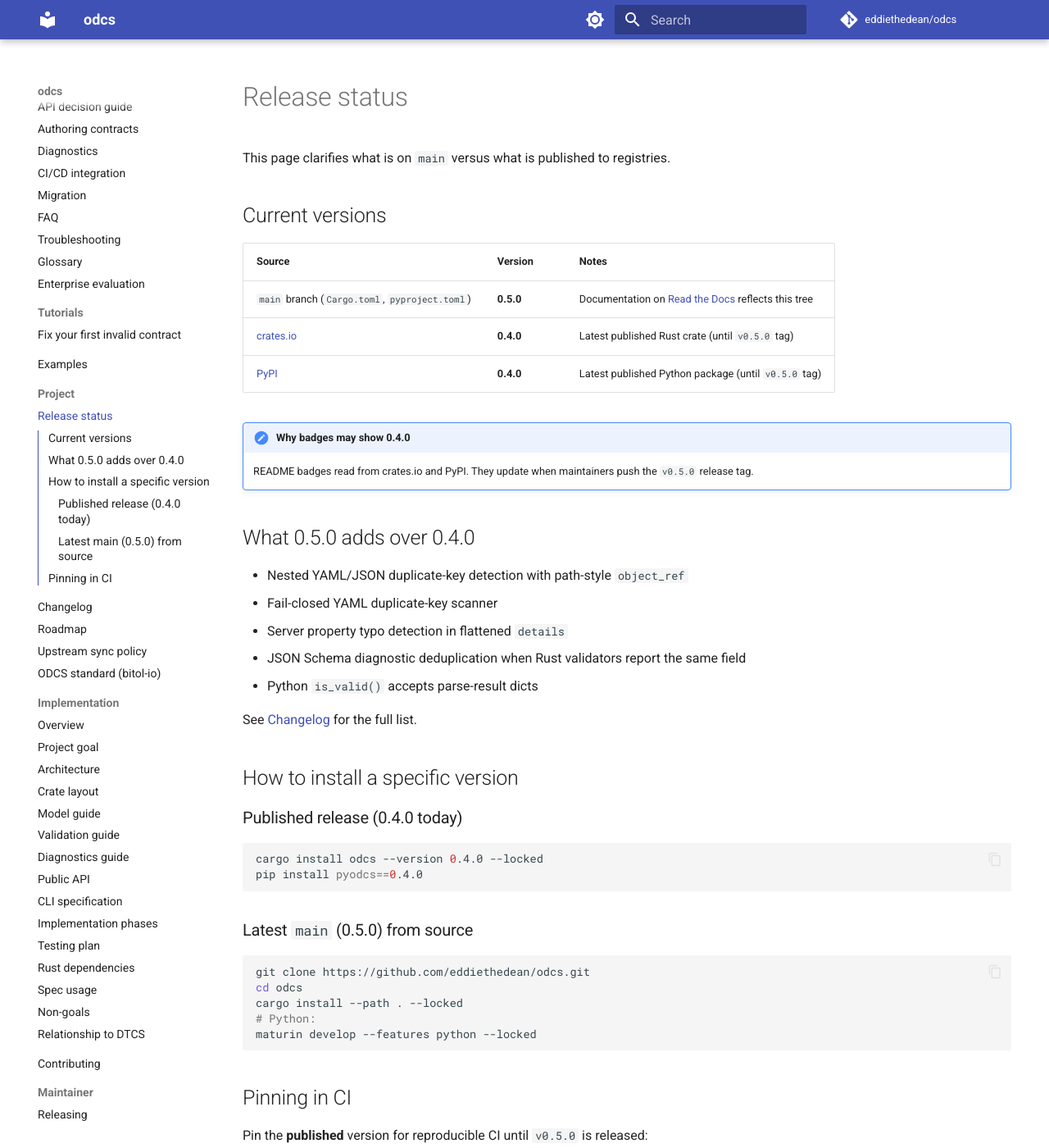
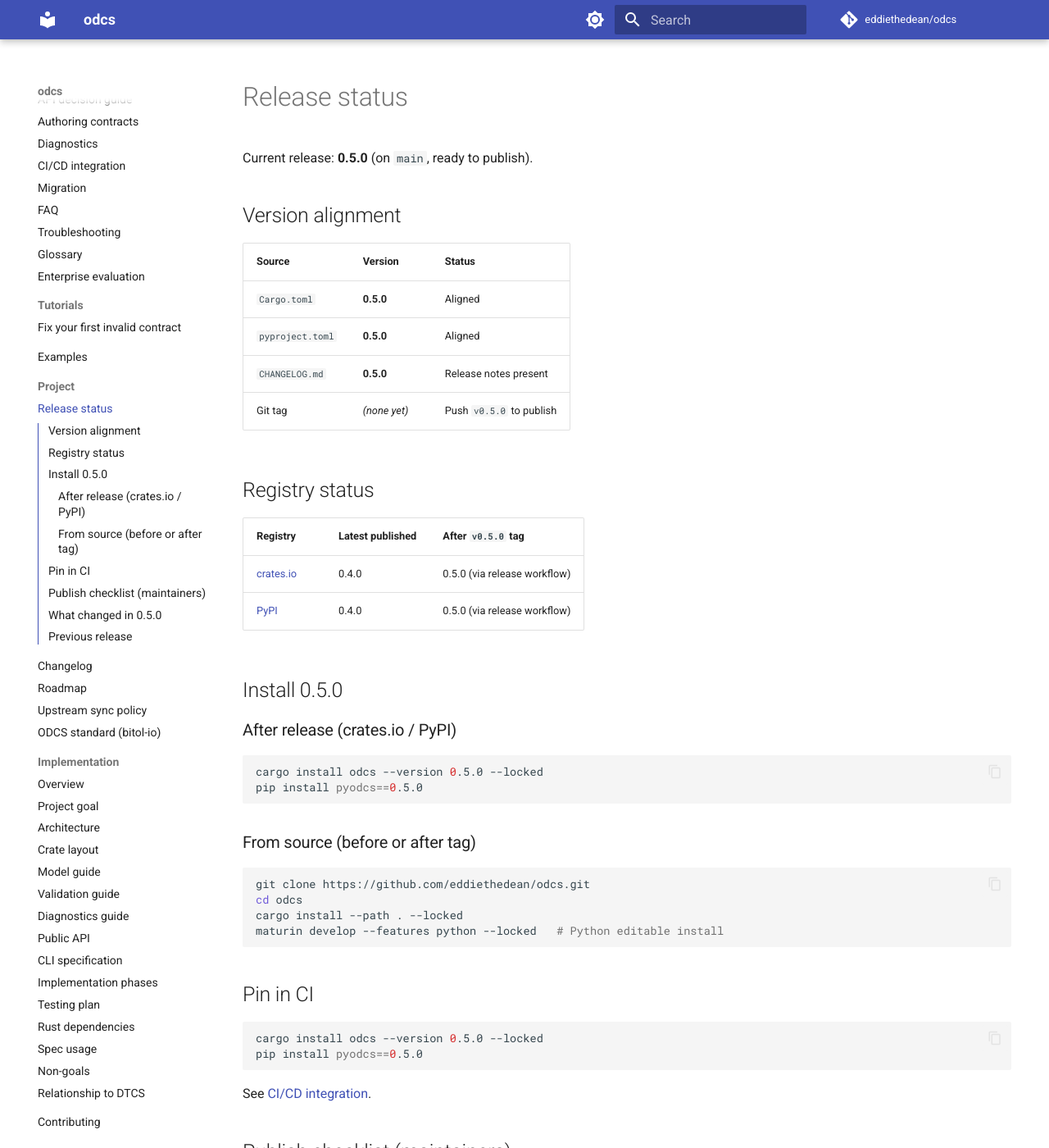
Before and after one commit to eddiethedean/odcs, an MkDocs documentation site: the page built from docs/project/release-status.md, in a window 1280 px wide and 1400 px high. Shown: the whole window at 82% size. Built offline with MkDocs 1.6.1 and Material for MkDocs 9.7.7, drawn with Linux system fonts in a browser that asks for light colours; comment, search, counter and statistics services are not loaded; some of the changed text lies outside the part shown.

Commit message:
Prepare 0.5.0 release documentation and CI pin alignment.
Update CHANGELOG, release status checklist, and user docs for v0.5.0 publish readiness.

````diff
--- a/docs/project/release-status.md
+++ b/docs/project/release-status.md
@@ -1,56 +1,79 @@
 # Release status
 
-This page clarifies what is on `main` versus what is published to registries.
+Current release: **0.5.0** (on `main`, ready to publish).
 
-## Current versions
+## Version alignment
 
-| Source | Version | Notes |
-|--------|---------|-------|
-| `main` branch (`Cargo.toml`, `pyproject.toml`) | **0.5.0** | Documentation on [Read the Docs](https://odcs.readthedocs.io/) reflects this tree |
-| [crates.io](https://crates.io/crates/odcs) | **0.4.0** | Latest published Rust crate (until `v0.5.0` tag) |
-| [PyPI](https://pypi.org/project/pyodcs/) | **0.4.0** | Latest published Python package (until `v0.5.0` tag) |
+| Source | Version | Status |
+|--------|---------|--------|
+| `Cargo.toml` | **0.5.0** | Aligned |
+| `pyproject.toml` | **0.5.0** | Aligned |
+| `CHANGELOG.md` | **0.5.0** | Release notes present |
+| Git tag | *(none yet)* | Push `v0.5.0` to publish |
 
-!!! note "Why badges may show 0.4.0"
-    README badges read from crates.io and PyPI. They update when maintainers push the `v0.5.0` release tag.
+## Registry status
 
-## What 0.5.0 adds over 0.4.0
+| Registry | Latest published | After `v0.5.0` tag |
+|----------|------------------|---------------------|
+| [crates.io](https://crates.io/crates/odcs) | 0.4.0 | 0.5.0 (via release workflow) |
+| [PyPI](https://pypi.org/project/pyodcs/) | 0.4.0 | 0.5.0 (via release workflow) |
 
-- Nested YAML/JSON duplicate-key detection with path-style `object_ref`
-- Fail-closed YAML duplicate-key scanner
-- Server property typo detection in flattened `details`
-- JSON Schema diagnostic deduplication when Rust validators report the same field
-- Python `is_valid()` accepts parse-result dicts
+## Install 0.5.0
 
-See [Changelog](../changelog.md) for the full list.
-
-## How to install a specific version
-
-### Published release (0.4.0 today)
+### After release (crates.io / PyPI)
 
 ```bash
-cargo install odcs --version 0.4.0 --locked
-pip install pyodcs==0.4.0
+cargo install odcs --version 0.5.0 --locked
+pip install pyodcs==0.5.0
 ```
 
-### Latest `main` (0.5.0) from source
+### From source (before or after tag)
 
 ```bash
 git clone https://github.com/eddiethedean/odcs.git
 cd odcs
 cargo install --path . --locked
-# Python:
-maturin develop --features python --locked
+maturin develop --features python --locked   # Python editable install
 ```
 
-## Pinning in CI
-
-Pin the **published** version for reproducible CI until `v0.5.0` is released:
+## Pin in CI
 
 ```bash
-cargo install odcs --version 0.4.0 --locked
-pip install pyodcs==0.4.0
+cargo install odcs --version 0.5.0 --locked
+pip install pyodcs==0.5.0
 ```
 
-After `v0.5.0` ships, update pins to `0.5.0`. See [CI/CD integration](../user/ci-cd.md).
+See [CI/CD integration](../user/ci-cd.md).
 
-Maintainers: see [Releasing](../maintainer/releasing.md).
+## Publish checklist (maintainers)
+
+Before pushing `v0.5.0`:
+
+- [x] `Cargo.toml` / `pyproject.toml` = `0.5.0`
+- [x] `CHANGELOG.md` has 0.5.0 release notes
+- [x] Full CI parity passes locally (fmt, clippy, doc, test, pytest, mkdocs, publish dry-run)
+- [x] `main` CI green
+- [ ] GitHub secrets `CARGO_REGISTRY_TOKEN` and `PYPI_API_TOKEN` configured
+- [ ] No existing `v0.5.0` tag on remote
+
+To publish:
+
+```bash
+git tag v0.5.0
+git push origin v0.5.0
+```
+
+Monitor [Release workflow](../../.github/workflows/release.yml). See [Releasing](../maintainer/releasing.md) for post-release verification.
+
+## What changed in 0.5.0
+
+See [Changelog](../changelog.md). Highlights:
+
+- Nested YAML/JSON duplicate-key detection with path-style `object_ref`
+- Fail-closed YAML duplicate-key scanner
+- Server property typo detection; JSON Schema diagnostic dedup
+- Documentation adoption improvements
+
+## Previous release
+
+**0.4.0** — schema-complete default validation for ODCS v3.1.0 (JSON Schema always on).
--- a/docs/user/installation.md
+++ b/docs/user/installation.md
@@ -1,7 +1,7 @@
 # Installation
 
-!!! tip "Published vs main"
-    Latest **published** releases are **0.4.0** on crates.io and PyPI. The `main` branch is **0.5.0**. See [Release status](../project/release-status.md).
+!!! tip "Version"
+    Current release is **0.5.0** on `main`. Published registries update when tag `v0.5.0` is pushed. See [Release status](../project/release-status.md).
 
 ## Prerequisites
 
--- a/docs/user/troubleshooting.md
+++ b/docs/user/troubleshooting.md
@@ -10,7 +10,7 @@ Symptom → cause → fix for common `odcs` / `pyodcs` issues. For installation-
 | `pyodcs` import fails after clone | Editable install not built | `maturin develop --features python --locked` |
 | `PackageNotFoundError: pyodcs` | Importing from source without install | `pip install pyodcs` or `maturin develop` |
 | Version mismatch vs docs | Docs track `main`; registries may lag | See [Release status](../project/release-status.md) |
-| CI behaves differently than local | Unpinned tool version | Pin `cargo install odcs --version 0.4.0 --locked` (or latest published) |
+| CI behaves differently than local | Unpinned tool version | Pin `cargo install odcs --version 0.5.0 --locked` |
 
 ## Validation failures
 
````
Also changed, not shown: CHANGELOG.md (+7 -0 lines), README.md (+1 -1 lines), docs/index.md (+2 -2 lines), docs/user/ci-cd.md (+4 -4 lines).
